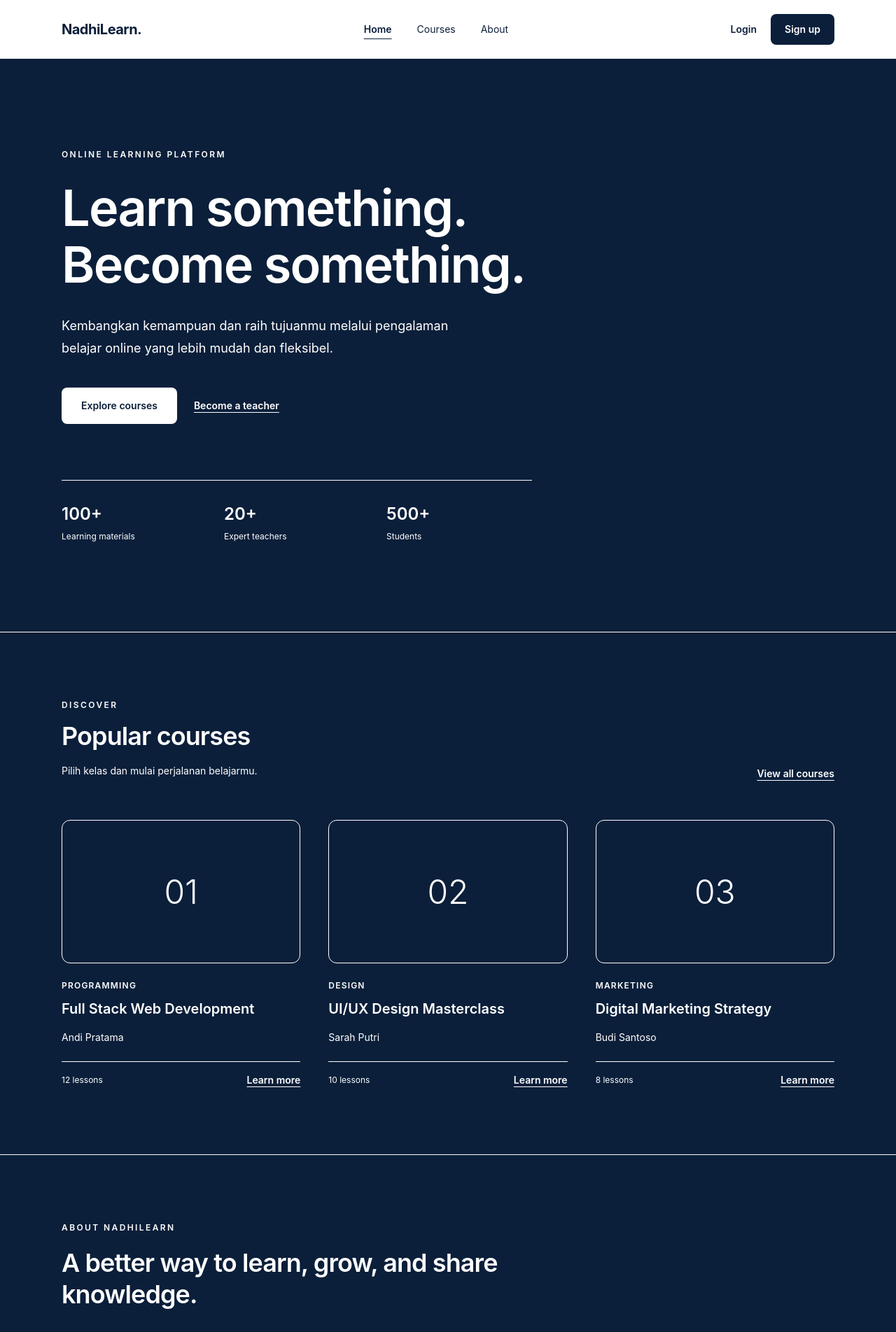
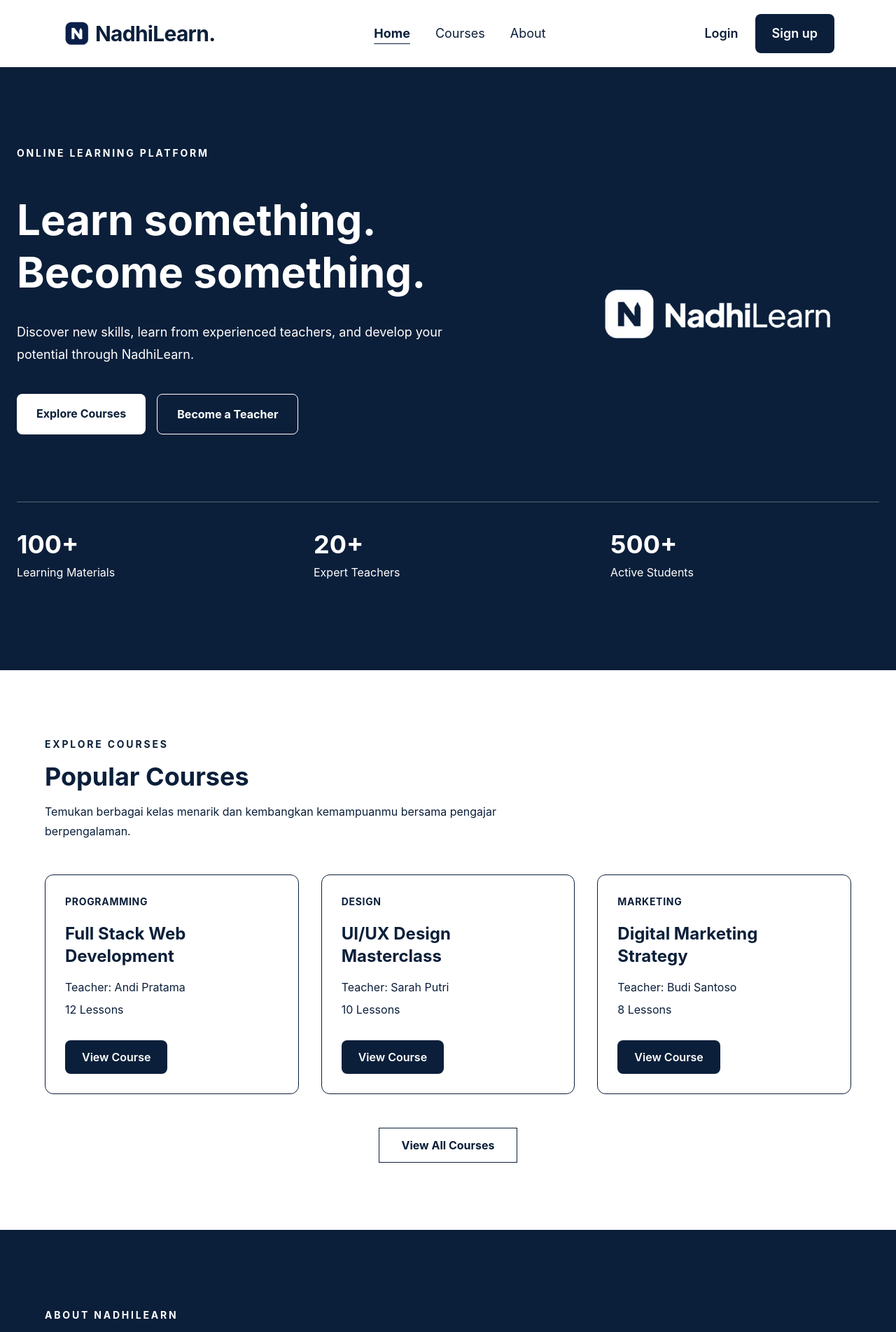
Before and after one commit to nadhiffdotcom/NadhiLearn, a Next.js app: page / in a window 1280 px wide. Shown: the top 1904 px of the page at 70% size. Built offline with nearby package versions, Linux system fonts and the light colour scheme.

Commit message:
Penambahan logo NadhiLearn

```diff
--- a/app/page.js
+++ b/app/page.js
@@ -1,61 +1,93 @@
+"use client";
+
+import { useState } from "react";
 
 const courses = [
   {
     category: "Programming",
     title: "Full Stack Web Development",
     teacher: "Andi Pratama",
-    lessons: "12 lessons",
+    lessons: 12,
   },
   {
     category: "Design",
     title: "UI/UX Design Masterclass",
     teacher: "Sarah Putri",
-    lessons: "10 lessons",
+    lessons: 10,
   },
   {
     category: "Marketing",
     title: "Digital Marketing Strategy",
     teacher: "Budi Santoso",
-    lessons: "8 lessons",
+    lessons: 8,
   },
 ];
 
 export default function Home() {
+  const [activeMenu, setActiveMenu] = useState("home");
+
+  const menuClass = (menu) =>
+    `cursor-pointer transition-all duration-200 ${
+      activeMenu === menu
+        ? "font-bold underline underline-offset-8"
+        : "font-normal hover:underline hover:underline-offset-8"
+    }`;
+
   return (
     <main className="min-h-screen bg-[#0B1F3A] text-white">
 
-      {/* NAVBAR STICKY */}
+      {/* NAVBAR */}
       <nav className="sticky top-0 z-50 w-full border-b border-[#0B1F3A] bg-white">
         <div className="mx-auto flex max-w-6xl items-center justify-between px-6 py-5">
 
           {/* LOGO */}
           <a
-            href="/"
-            className="text-xl font-bold tracking-tight text-[#0B1F3A]"
+            href="#home"
+            onClick={() => setActiveMenu("home")}
+            className="flex items-center gap-1"
           >
+            <img
+              src="/logo-n-navy.png"
+              alt="NadhiLearn Logo"
+              className="h-11 w-11 object-contain"
+            />
+
+            <span className="text-3xl font-bold tracking-tight text-[#0B1F3A]">
               NadhiLearn.
+            </span>
           </a>
 
           {/* MENU */}
-          <div className="hidden items-center gap-9 text-sm text-[#0B1F3A] md:flex">
+          <div className="hidden items-center gap-9 text-lg text-[#0B1F3A] md:flex">
+
             <a
-              href="/"
-              className="font-semibold underline underline-offset-8"
+              href="#home"
+              onClick={() => setActiveMenu("home")}
+              className={menuClass("home")}
             >
               Home
             </a>
 
-            <a href="#courses" className="hover:underline">
+            <a
+              href="#courses"
+              onClick={() => setActiveMenu("courses")}
+              className={menuClass("courses")}
+            >
               Courses
             </a>
 
-            <a href="#about" className="hover:underline">
+            <a
+              href="#about"
+              onClick={() => setActiveMenu("about")}
+              className={menuClass("about")}
+            >
               About
             </a>
+
           </div>
 
           {/* AUTH BUTTON */}
-          <div className="flex items-center gap-5 text-sm font-semibold">
+          <div className="flex items-center gap-6 text-lg font-semibold">
             <a
               href="/login"
               className="text-[#0B1F3A] hover:underline"
@@ -65,7 +97,7 @@ export default function Home() {
 
             <a
               href="/register"
-              className="rounded-lg bg-[#0B1F3A] px-5 py-3 text-white hover:bg-white hover:text-[#0B1F3A] hover:outline hover:outline-1 hover:outline-[#0B1F3A]"
+              className="rounded-lg bg-[#0B1F3A] px-6 py-3.5 text-lg text-white hover:bg-white hover:text-[#0B1F3A] hover:outline hover:outline-1 hover:outline-[#0B1F3A]"
             >
               Sign up
             </a>
@@ -74,193 +106,187 @@ export default function Home() {
         </div>
       </nav>
 
+
       {/* HERO SECTION */}
-      <section className="mx-auto max-w-6xl px-6 pb-24 pt-24 md:pb-32 md:pt-32">
-
-        <div className="max-w-3xl">
-
-          <p className="mb-7 text-xs font-semibold uppercase tracking-[0.2em]">
+      <section
+        id="home"
+        className="mx-auto max-w-7xl scroll-mt-28 px-6 pb-24 pt-24 md:pb-32 md:pt-28"
+      >
+        <p className="mb-12 text-sm font-bold uppercase tracking-[0.2em]">
           Online Learning Platform
         </p>
 
-          <h1 className="text-5xl leading-[1.12] font-semibold tracking-tight md:text-7xl">
+        <div className="grid items-center gap-12 lg:grid-cols-[1.4fr_1fr]">
+
+          <div>
+            <h1 className="max-w-3xl text-5xl font-bold leading-tight md:text-6xl">
               Learn something.
               <br />
               Become something.
             </h1>
 
-          <p className="mt-8 max-w-xl text-base leading-8 md:text-lg">
-            Kembangkan kemampuan dan raih tujuanmu melalui
-            pengalaman belajar online yang lebih mudah dan fleksibel.
+            <p className="mt-8 max-w-2xl text-lg leading-8">
+              Discover new skills, learn from experienced teachers, and
+              develop your potential through NadhiLearn.
             </p>
 
-          <div className="mt-10 flex flex-wrap items-center gap-6">
-
+            <div className="mt-10 flex flex-wrap gap-4">
               <a
                 href="#courses"
-              className="rounded-lg bg-white px-7 py-4 text-sm font-semibold text-[#0B1F3A] hover:bg-[#0B1F3A] hover:text-white hover:outline hover:outline-1 hover:outline-white"
+                onClick={() => setActiveMenu("courses")}
+                className="rounded-lg bg-white px-7 py-4 font-bold text-[#0B1F3A] transition hover:bg-[#0B1F3A] hover:text-white hover:outline hover:outline-1 hover:outline-white"
               >
-              Explore courses
+                Explore Courses
               </a>
 
               <a
-              href="/register-teacher"
-              className="text-sm font-semibold text-white underline underline-offset-4"
+                href="/register"
+                className="rounded-lg border border-white px-7 py-4 font-bold text-white transition hover:bg-white hover:text-[#0B1F3A]"
               >
-              Become a teacher
+                Become a Teacher
               </a>
+            </div>
+          </div>
 
+          <div className="flex items-center justify-center lg:justify-end">
+            <img
+              src="/logo-nadhilearn.png"
+              alt="NadhiLearn"
+              className="h-auto w-[340px] max-w-full object-contain md:w-[400px] lg:w-[460px]"
+            />
           </div>
 
         </div>
 
         {/* STATISTICS */}
-        <div className="mt-20 grid grid-cols-3 gap-6 border-t border-white pt-8 md:max-w-2xl">
+        <div className="mt-24 grid grid-cols-1 gap-10 border-t border-white/30 pt-10 sm:grid-cols-3">
 
           <div>
-            <p className="text-2xl font-semibold">100+</p>
-            <p className="mt-2 text-xs">Learning materials</p>
+            <h2 className="text-4xl font-bold">100+</h2>
+            <p className="mt-2">Learning Materials</p>
           </div>
 
           <div>
-            <p className="text-2xl font-semibold">20+</p>
-            <p className="mt-2 text-xs">Expert teachers</p>
+            <h2 className="text-4xl font-bold">20+</h2>
+            <p className="mt-2">Expert Teachers</p>
           </div>
 
           <div>
-            <p className="text-2xl font-semibold">500+</p>
-            <p className="mt-2 text-xs">Students</p>
+            <h2 className="text-4xl font-bold">500+</h2>
+            <p className="mt-2">Active Students</p>
           </div>
 
         </div>
       </section>
 
+
       {/* COURSES SECTION */}
       <section
         id="courses"
-        className="border-t border-white"
+        className="scroll-mt-28 bg-white px-6 py-24 text-[#0B1F3A]"
       >
+        <div className="mx-auto max-w-6xl">
 
-        <div className="mx-auto max-w-6xl px-6 py-24">
-
-          {/* SECTION TITLE */}
-          <div className="mb-14 flex flex-wrap items-end justify-between gap-6">
-
-            <div>
-              <p className="text-xs font-semibold uppercase tracking-[0.2em]">
-                Discover
+          <div className="mb-12">
+            <p className="text-sm font-bold uppercase tracking-[0.2em]">
+              Explore Courses
             </p>
 
-              <h2 className="mt-4 text-3xl font-semibold tracking-tight md:text-4xl">
-                Popular courses
+            <h2 className="mt-4 text-4xl font-bold">
+              Popular Courses
             </h2>
 
-              <p className="mt-4 text-sm leading-7">
-                Pilih kelas dan mulai perjalanan belajarmu.
+            <p className="mt-4 max-w-2xl leading-7">
+              Temukan berbagai kelas menarik dan kembangkan kemampuanmu
+              bersama pengajar berpengalaman.
             </p>
           </div>
 
+          <div className="grid gap-8 md:grid-cols-2 lg:grid-cols-3">
+
+            {courses.map((course, index) => (
+              <div
+                key={index}
+                className="rounded-xl border border-[#0B1F3A] p-7 transition hover:-translate-y-1"
+              >
+                <p className="text-sm font-bold uppercase tracking-wider">
+                  {course.category}
+                </p>
+
+                <h3 className="mt-5 text-2xl font-bold">
+                  {course.title}
+                </h3>
+
+                <p className="mt-4">
+                  Teacher: {course.teacher}
+                </p>
+
+                <p className="mt-2">
+                  {course.lessons} Lessons
+                </p>
+
                 <a
                   href="/courses"
-              className="text-sm font-semibold underline underline-offset-4"
+                  className="mt-8 inline-block rounded-lg bg-[#0B1F3A] px-6 py-3 font-semibold text-white transition hover:bg-white hover:text-[#0B1F3A] hover:outline hover:outline-1 hover:outline-[#0B1F3A]"
                 >
-              View all courses
+                  View Course
                 </a>
+              </div>
+            ))}
 
           </div>
 
-          {/* COURSE CARDS */}
-          <div className="grid gap-10 md:grid-cols-2 lg:grid-cols-3">
-
-            {courses.map((course, index) => (
-              <article
-                key={course.title}
-                className="group"
+          <div className="mt-12 text-center">
+            <a
+              href="/courses"
+              className="inline-block border border-[#0B1F3A] px-8 py-3 font-bold transition hover:bg-[#0B1F3A] hover:text-white"
             >
-
-                {/* CARD VISUAL */}
-                <div className="flex aspect-[5/3] items-center justify-center rounded-xl border border-white bg-[#0B1F3A] p-6 text-white">
-                  <span className="text-5xl font-light">
-                    0{index + 1}
-                  </span>
+              View All Courses
+            </a>
           </div>
 
-                {/* CARD CONTENT */}
-                <div className="pt-6">
-
-                  <p className="text-xs font-semibold uppercase tracking-widest">
-                    {course.category}
-                  </p>
-
-                  <h3 className="mt-3 text-xl font-semibold leading-snug">
-                    {course.title}
-                  </h3>
-
-                  <p className="mt-4 text-sm">
-                    {course.teacher}
-                  </p>
-
-                  <div className="mt-6 flex items-center justify-between border-t border-white pt-4">
-
-                    <span className="text-xs">
-                      {course.lessons}
-                    </span>
-
-                    <a
-                      href="/courses"
-                      className="text-sm font-semibold underline underline-offset-4"
-                    >
-                      Learn more
-                    </a>
-
-                  </div>
-                </div>
-
-              </article>
-            ))}
-
-          </div>
         </div>
       </section>
+
 
       {/* ABOUT SECTION */}
       <section
         id="about"
-        className="border-t border-white"
+        className="scroll-mt-28 bg-[#0B1F3A] px-6 py-28 text-white"
       >
+        <div className="mx-auto max-w-6xl">
 
-        <div className="mx-auto max-w-6xl px-6 py-24">
-
-          <div className="max-w-2xl">
-
-            <p className="text-xs font-semibold uppercase tracking-[0.2em]">
+          <p className="text-sm font-bold uppercase tracking-[0.2em]">
             About NadhiLearn
           </p>
 
-            <h2 className="mt-5 text-3xl font-semibold leading-tight tracking-tight md:text-4xl">
+          <h2 className="mt-7 max-w-3xl text-4xl font-bold leading-tight md:text-5xl">
             A better way to learn, grow, and share knowledge.
           </h2>
 
-            <p className="mt-6 text-base leading-8">
+          <p className="mt-10 max-w-4xl text-lg leading-10">
             NadhiLearn adalah platform pembelajaran digital yang
             mempertemukan siswa dan pengajar dalam satu ruang belajar.
             Temukan materi, ikuti kelas, dan pantau perkembangan belajarmu.
           </p>
 
         </div>
-        </div>
       </section>
 
+
       {/* FOOTER */}
-      <footer className="border-t border-white bg-white text-[#0B1F3A]">
+      <footer className="bg-white px-6 py-12 text-[#0B1F3A]">
+        <div className="mx-auto flex max-w-6xl flex-col items-center justify-between gap-6 md:flex-row">
 
-        <div className="mx-auto flex max-w-6xl flex-wrap items-center justify-between gap-5 px-6 py-9">
+          <a
+            href="#home"
+            onClick={() => setActiveMenu("home")}
+            className="text-2xl font-bold"
+          >
+            NadhiLearn.
+          </a>
 
-          <p className="text-lg font-bold">
-            NadhiLearn.
-          </p>
-
-          <p className="text-xs">
+          <p className="text-sm">
             © 2026 NadhiLearn. All rights reserved.
           </p>
 
```
Also changed, not shown: public/logo-n-navy.png (added), public/logo-nadhilearn.png (added). Lines whose indentation alone changed are shown as unchanged.
